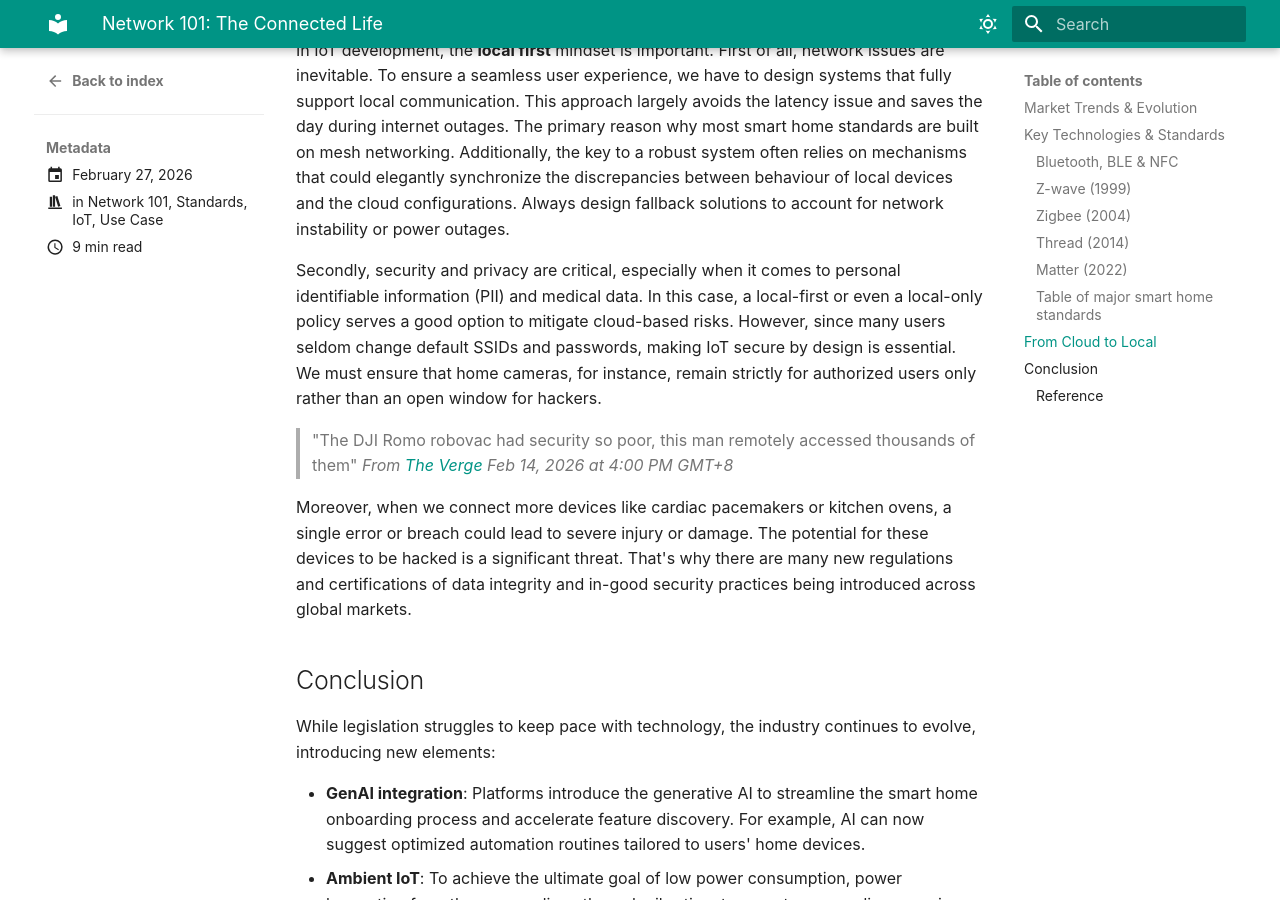
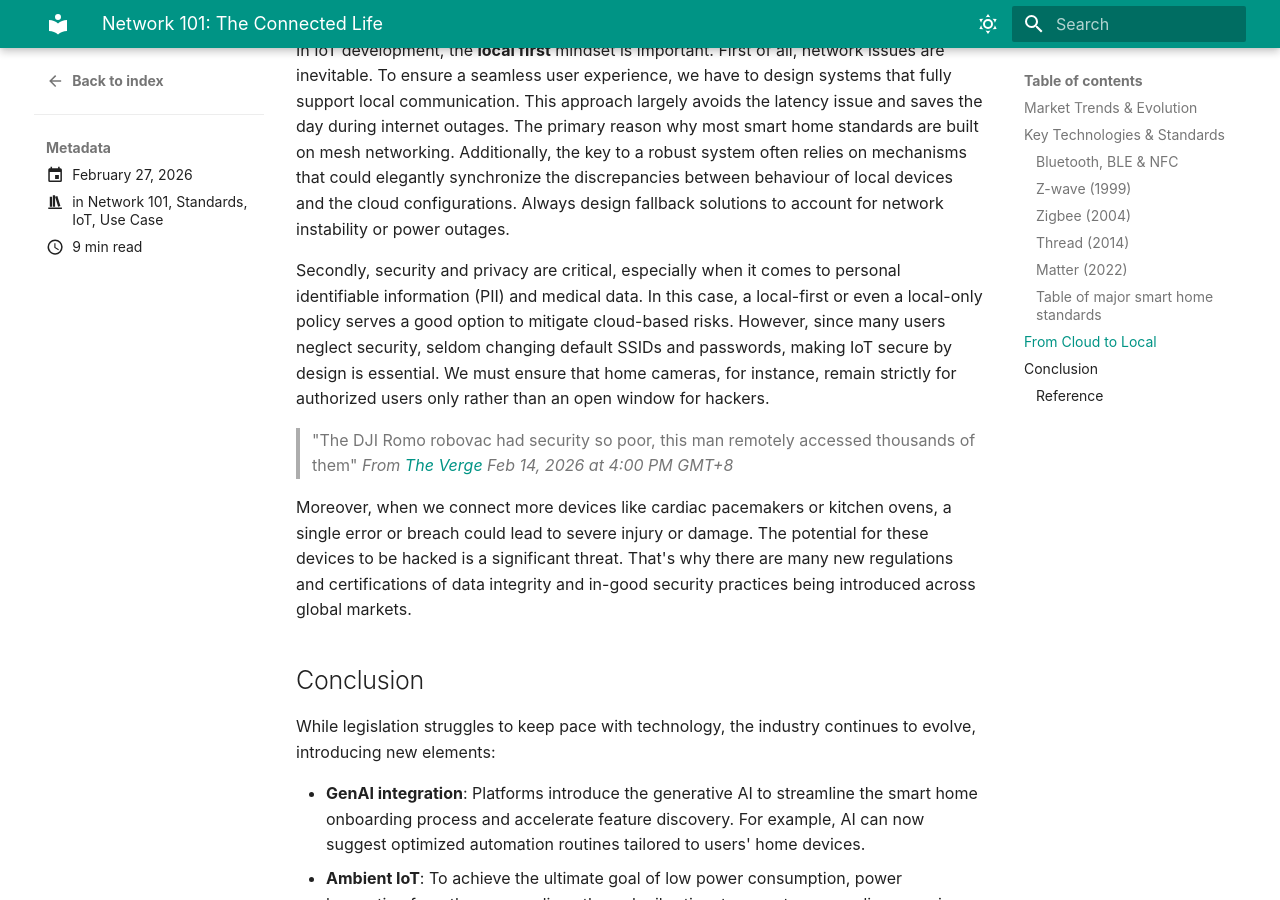
Before and after one commit to maudes/tech-notes, an MkDocs documentation site: the page built from docs/blog/posts/2026-02-23-network-101-the-connected-life.md, in a window 1280 px wide and 900 px high, scrolled down 7383 px. Built offline with MkDocs 1.6.1 and Material for MkDocs 9.7.7, drawn with Linux system fonts in a browser that asks for light colours; some web fonts are replaced; some of the changed text lies outside the part shown.

Commit message:
Fix typos with refinements

```diff
--- a/docs/blog/posts/2026-02-23-network-101-the-connected-life.md
+++ b/docs/blog/posts/2026-02-23-network-101-the-connected-life.md
@@ -164,7 +164,7 @@ Below is the Matter deck I developed for the in-house training:
 
 In IoT development, the **local first** mindset is important. First of all, network issues are inevitable. To ensure a seamless user experience, we have to design systems that fully support local communication. This approach largely avoids the latency issue and saves the day during internet outages. The primary reason why most smart home standards are built on mesh networking. Additionally, the key to a robust system often relies on mechanisms that could elegantly synchronize the discrepancies between behaviour of local devices and the cloud configurations. Always design fallback solutions to account for network instability or power outages.
 
-Secondly, security and privacy are critical, especially when it comes to personal identifiable information (PII) and medical data. In this case, a local-first or even a local-only policy serves a good option to mitigate cloud-based risks. However, since many users seldom change default SSIDs and passwords, making IoT secure by design is essential. We must ensure that home cameras, for instance, remain strictly for authorized users only rather than an open window for hackers.
+Secondly, security and privacy are critical, especially when it comes to personal identifiable information (PII) and medical data. In this case, a local-first or even a local-only policy serves a good option to mitigate cloud-based risks. However, since many users neglect security, seldom changing default SSIDs and passwords, making IoT secure by design is essential. We must ensure that home cameras, for instance, remain strictly for authorized users only rather than an open window for hackers.
 
 > "The DJI Romo robovac had security so poor, this man remotely accessed thousands of them" *From [The Verge](https://www.theverge.com/tech/879088/dji-romo-hack-vulnerability-remote-control-camera-access-mqtt) Feb 14, 2026 at 4:00 PM GMT+8*
 
```
Also changed, not shown: other parts of docs/blog/posts/2026-02-23-network-101-the-connected-life.md (+1 -1 lines).
